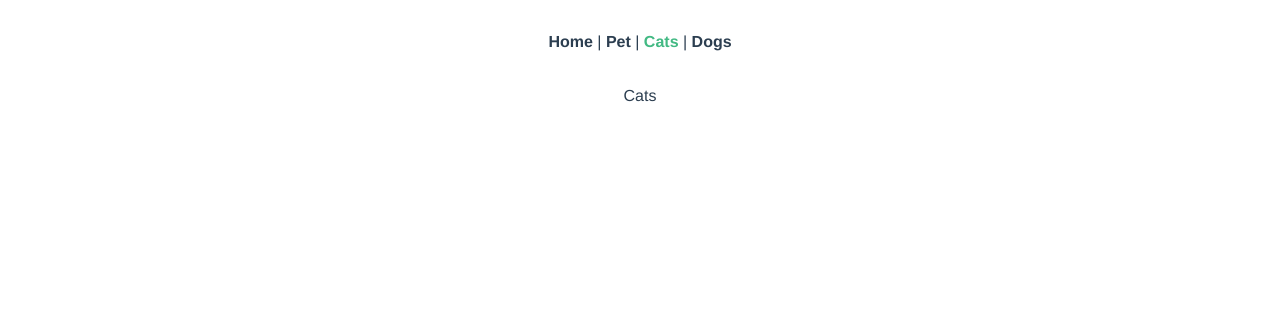
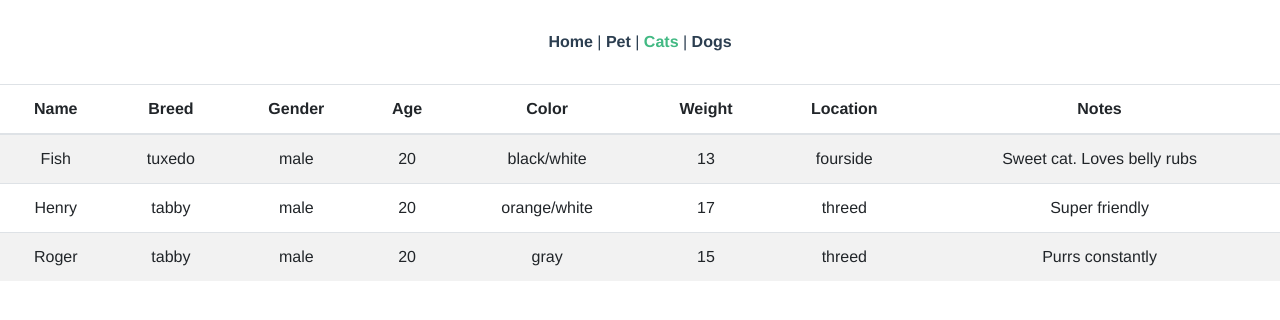
Before and after one commit to rrsalerno21/vue-adopt-pet-app, a Vue app: page /cats in a window 1280 px wide. Shown: the top 320 px of the page. Built offline with nearby package versions, Linux system fonts and the light colour scheme.

Commit message:
added data to Cats.vue as a table

```diff
--- a/src/views/Cats.vue
+++ b/src/views/Cats.vue
@@ -1,5 +1,17 @@
 <template>
     <div>
-        Cats
+        <b-table striped hover :items="cats"></b-table>
     </div>
 </template>
+
+<script>
+import cats from '@/data/cats'
+
+export default {
+  data () {
+    return {
+      cats
+    }
+  }
+}
+</script>
```
